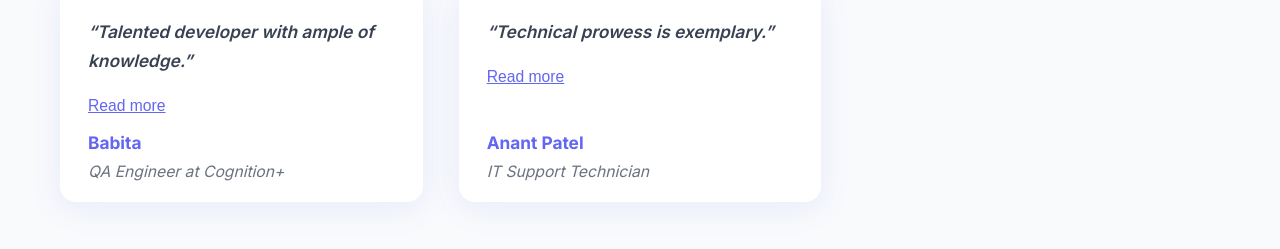
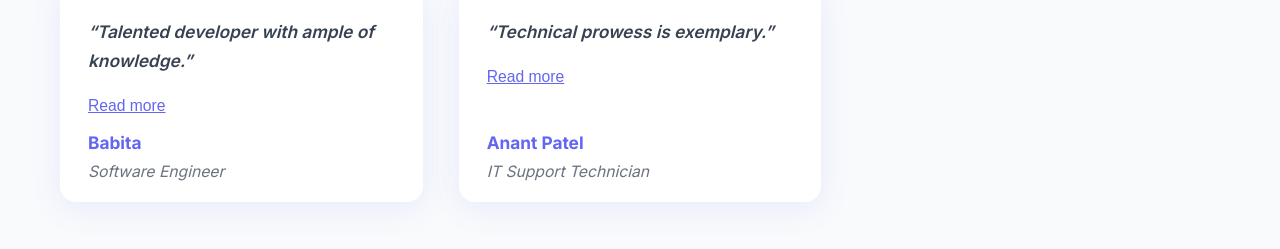
Before and after one commit to FloridMaclean/floridmaclean.github.io, a plain HTML site: page index.html in a window 1280 px wide. Shown: the part 10592-10841 px from the top of the page. Drawn offline with nearby package versions, Linux system fonts and the light colour scheme; a web font is replaced by a local one.

Commit message:
Update index.html
Updated reference details

```diff
--- a/index.html
+++ b/index.html
@@ -644,7 +644,7 @@
                     </div>
                     <div class="testimonial-author">
                         <span class="author-name">Babita</span>
-                        <span class="author-title">QA Engineer at Cognition+</span>
+                        <span class="author-title">Software Engineer</span>
                     </div>
                 </div>
                 <div class="testimonial-card">
```
